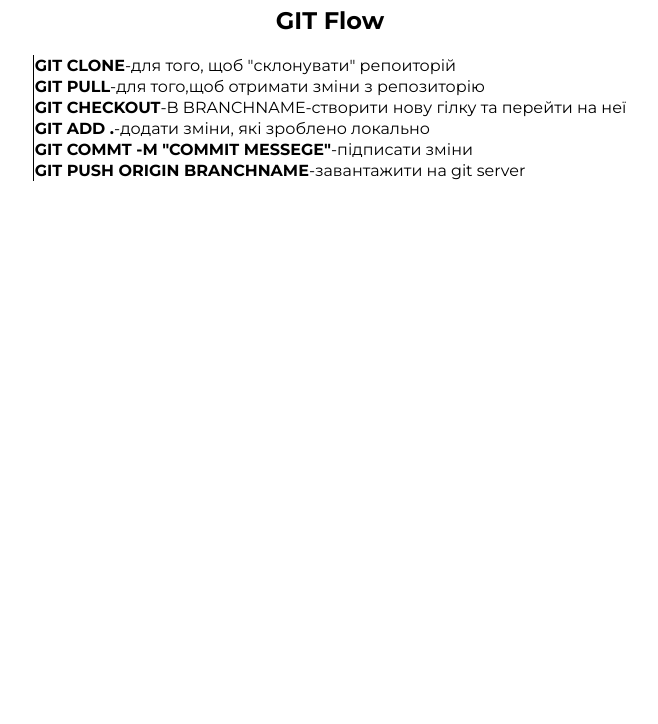
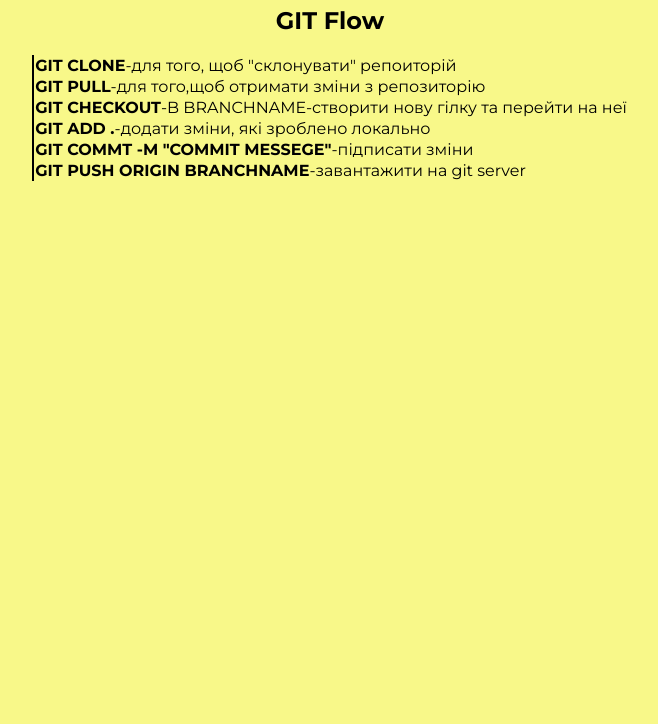
Before and after one commit to gads1/KFundSlesson5-classwork-, a plain HTML site: page index.html in a window 1280 px wide. Shown: the part 76-800 px from the top of the page, without its empty margins (310-968 px from the left). Drawn offline with Linux system fonts and the light colour scheme.

Commit message:
Bgc and border css

```diff
--- a/styles.css
+++ b/styles.css
@@ -2,6 +2,7 @@
 
 body {
     font-family: 'Montserrat', sans-serif;
+    background-color: rgba(248, 248, 128, 0.925);
 }
 
 h1,h2 {
@@ -24,5 +25,5 @@ td {
 }
 
 tr {
-    border-left: 1px solid #000;
+    border-left: 2px solid #000;
 }
```
